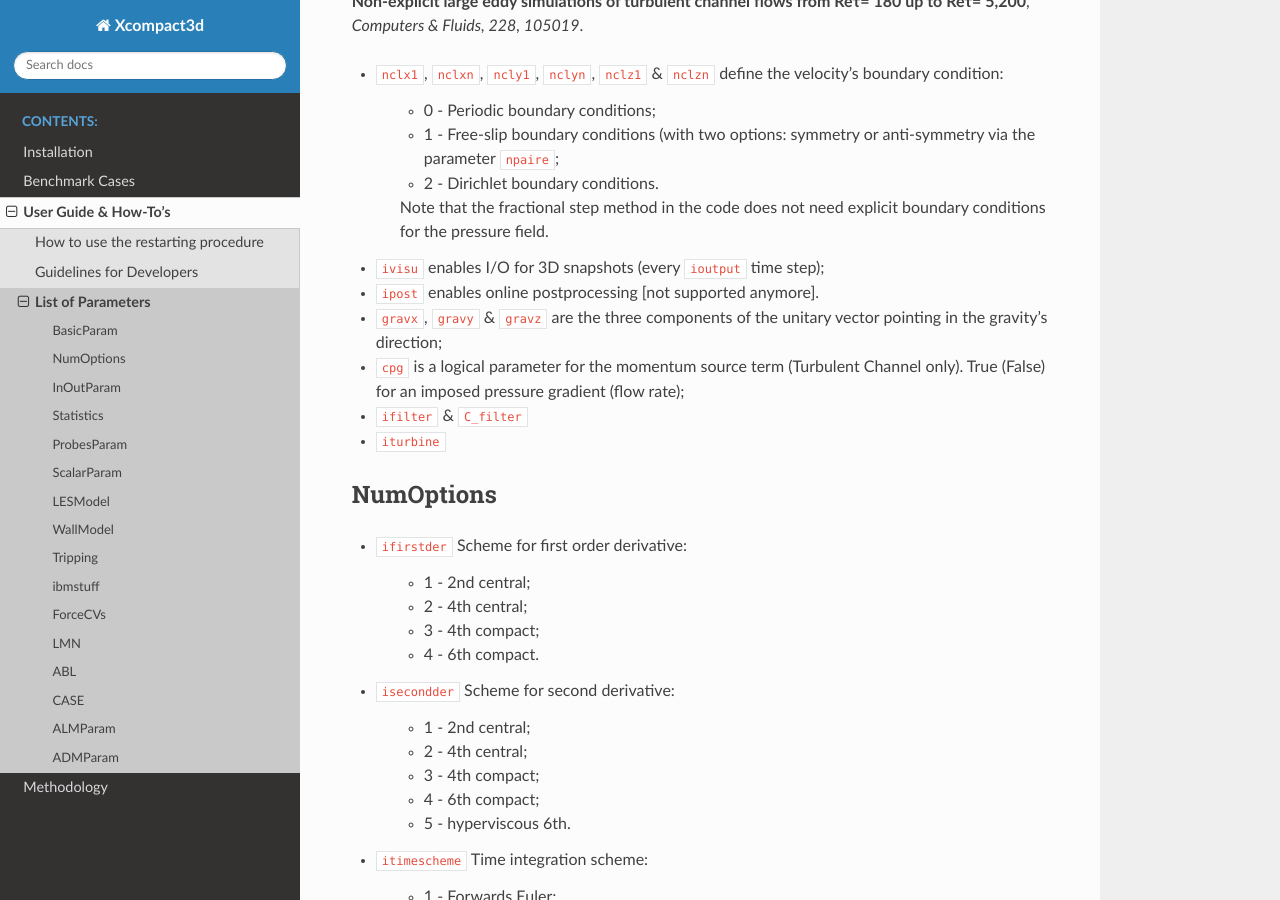
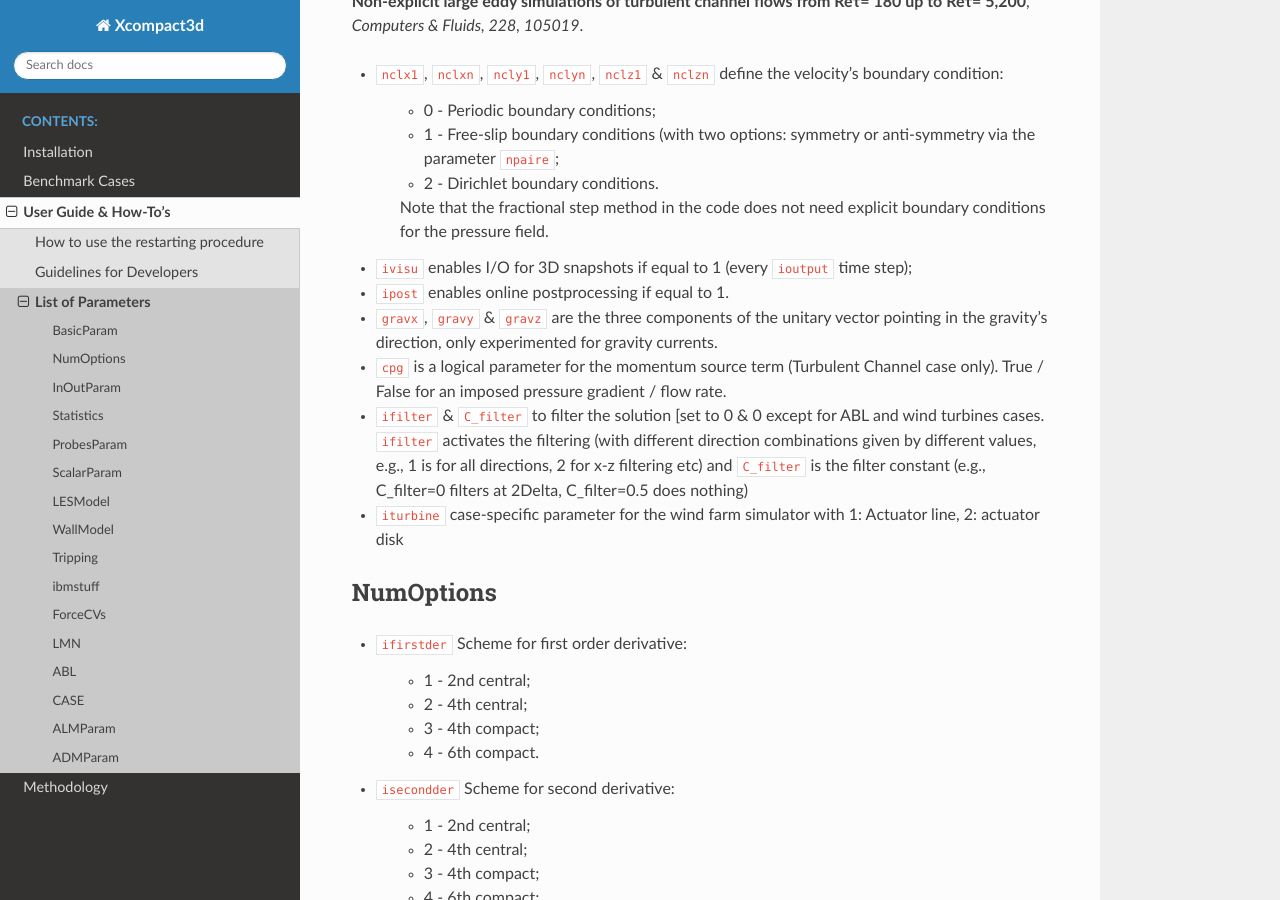
Before and after one commit to xcompact3d/Incompact3d, a Sphinx documentation site: the page built from docs/pages/user_guide/parameters.rst, in a window 1280 px wide and 900 px high, scrolled down 2934 px. Built offline with Sphinx 7.4.7 and the Read the Docs theme 2.0.0, drawn with Linux system fonts in a browser that asks for light colours.

Commit message:
Update parameters.rst

```diff
--- a/docs/pages/user_guide/parameters.rst
+++ b/docs/pages/user_guide/parameters.rst
@@ -93,17 +93,17 @@ See *airay, T., Lamballais, E., Laizet, S., & Vassilicos, J. C. (2017)*, **Numer
 
     Note that the fractional step method in the code does not need explicit boundary conditions for the pressure field.
 
-* ``ivisu`` enables I/O for 3D snapshots (every ``ioutput`` time step);
+* ``ivisu`` enables I/O for 3D snapshots if equal to 1 (every ``ioutput`` time step);
 
-* ``ipost`` enables online postprocessing [not supported anymore].
+* ``ipost`` enables online postprocessing if equal to 1.
 
-* ``gravx``, ``gravy`` & ``gravz`` are the three components of the unitary vector pointing in the gravity's direction;
+* ``gravx``, ``gravy`` & ``gravz`` are the three components of the unitary vector pointing in the gravity's direction, only experimented for gravity currents.
 
-* ``cpg`` is a logical parameter for the momentum source term (Turbulent Channel only). True (False) for an imposed pressure gradient (flow rate);
+* ``cpg`` is a logical parameter for the momentum source term (Turbulent Channel case only). True / False for an imposed pressure gradient / flow rate.
 
-* ``ifilter`` & ``C_filter``
+* ``ifilter`` & ``C_filter`` to filter the solution [set to 0 & 0 except for ABL and wind turbines cases. ``ifilter`` activates the filtering (with different direction combinations given by different values, e.g., 1 is for all directions, 2 for x-z filtering etc) and ``C_filter`` is the filter constant (e.g., C_filter=0 filters at 2Delta, C_filter=0.5 does nothing)
 
-* ``iturbine``
+* ``iturbine`` case-specific parameter for the wind farm simulator with 1: Actuator line, 2: actuator disk
 
 NumOptions
 ----------
```
